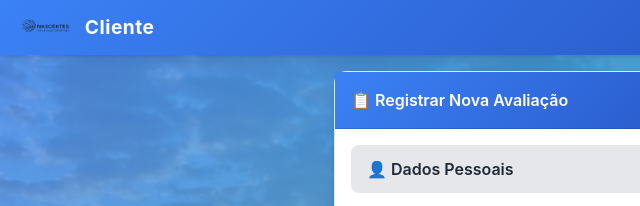
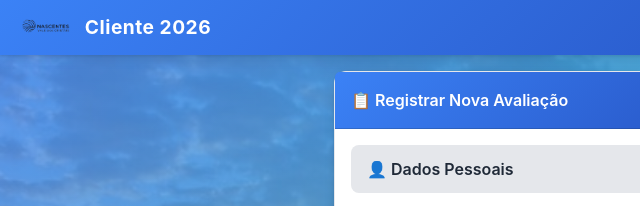
Before and after one commit to edsonjames46-jpg/Cliente---Premia-o, a plain HTML site: page index.html in a window 1280 px wide. Shown: the top 206 px of the page, 0-640 px from the left. Drawn offline with nearby package versions, Linux system fonts and the light colour scheme.

Commit message:
Update index.html

```diff
--- a/index.html
+++ b/index.html
@@ -243,7 +243,7 @@
             class="me-2"
             style="height: 24px"
           />
-          Cliente</span
+          Cliente 2026</span
         >
         <div class="d-flex gap-2">
           <button id="btnToggleDark" class="btn btn-light btn-sm">🌙</button>
```
